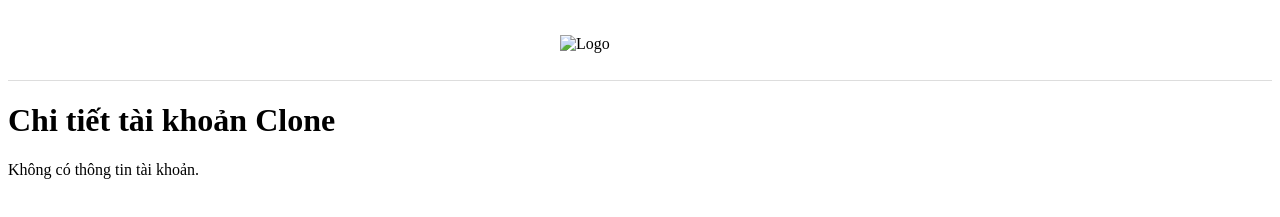
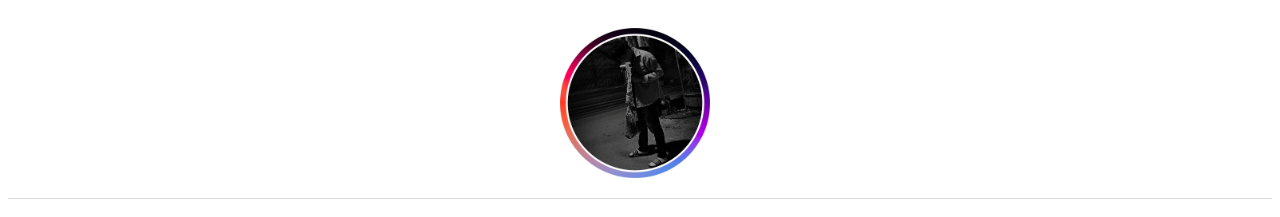
Before and after one commit to liengamingtool/LIENMOM-TOOL-2006, a plain HTML site: page acc-detail.html in a window 1280 px wide. Shown: the top 217 px of the page. Drawn offline with Linux system fonts and the light colour scheme; files that its build step writes are made by us from their sources; files whose address does not match are found by name.

Commit message:
Update acc-detail.html

```diff
--- a/acc-detail.html
+++ b/acc-detail.html
@@ -9,7 +9,7 @@
 <body>
     <header>
         <div class="logo-header">
-            <img src="assets/logo.png" alt="Logo" style="width: 150px;">
+            <img src="logo.png" alt="Logo" style="width: 150px;">
             <p></p>
         </div>
     </header>
```
